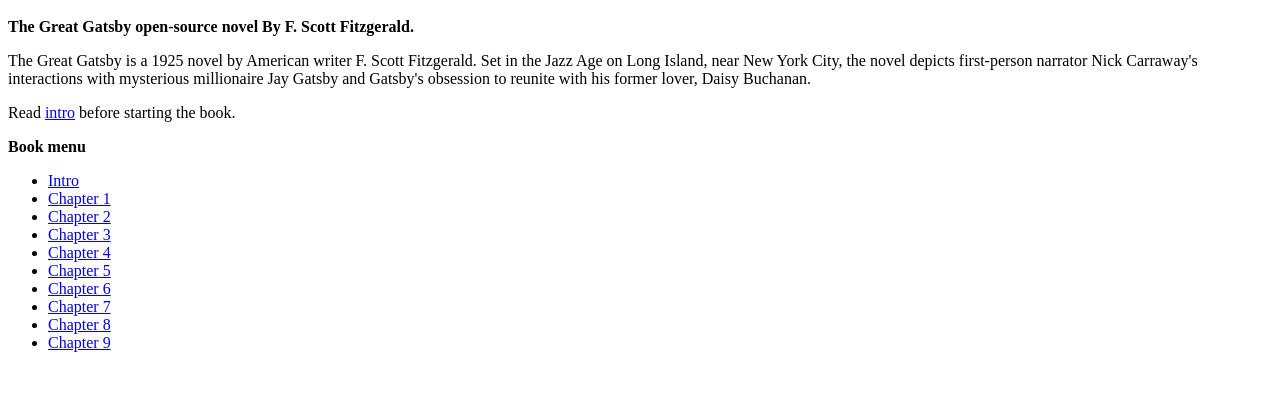
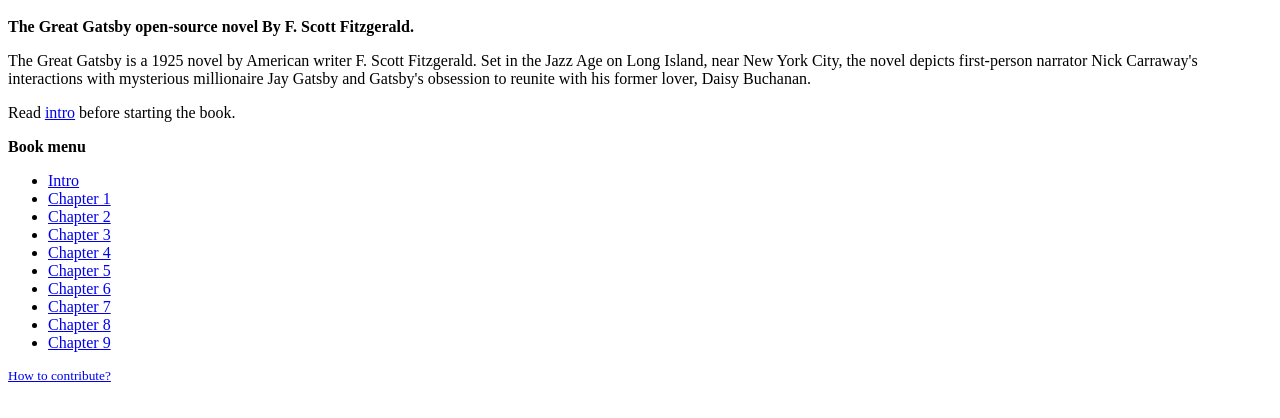
Before and after one commit to BlackIQ/the-great-gatsby, a plain HTML site: page index.html in a window 1280 px wide. Shown: the part 48-466 px from the top of the page. Drawn offline with Linux system fonts and the light colour scheme.

Commit message:
add how to contribute in index.html

```diff
--- a/index.html
+++ b/index.html
@@ -22,3 +22,5 @@
     <li><a href="Chapter-8">Chapter 8</a></li>
     <li><a href="Chapter-9">Chapter 9</a></li>
 </ul>
+
+<small><a href="CONTRIBUTE.md">How to contribute?</a></small>
```
